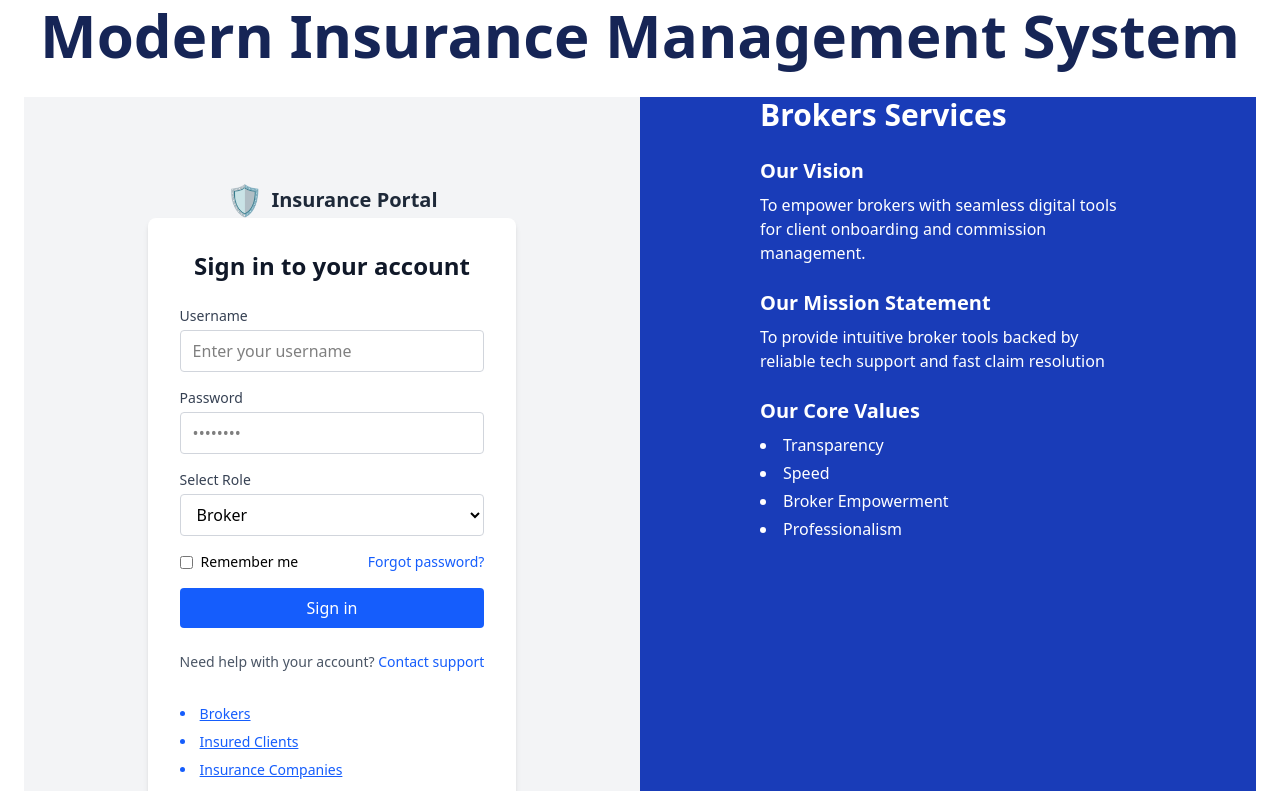
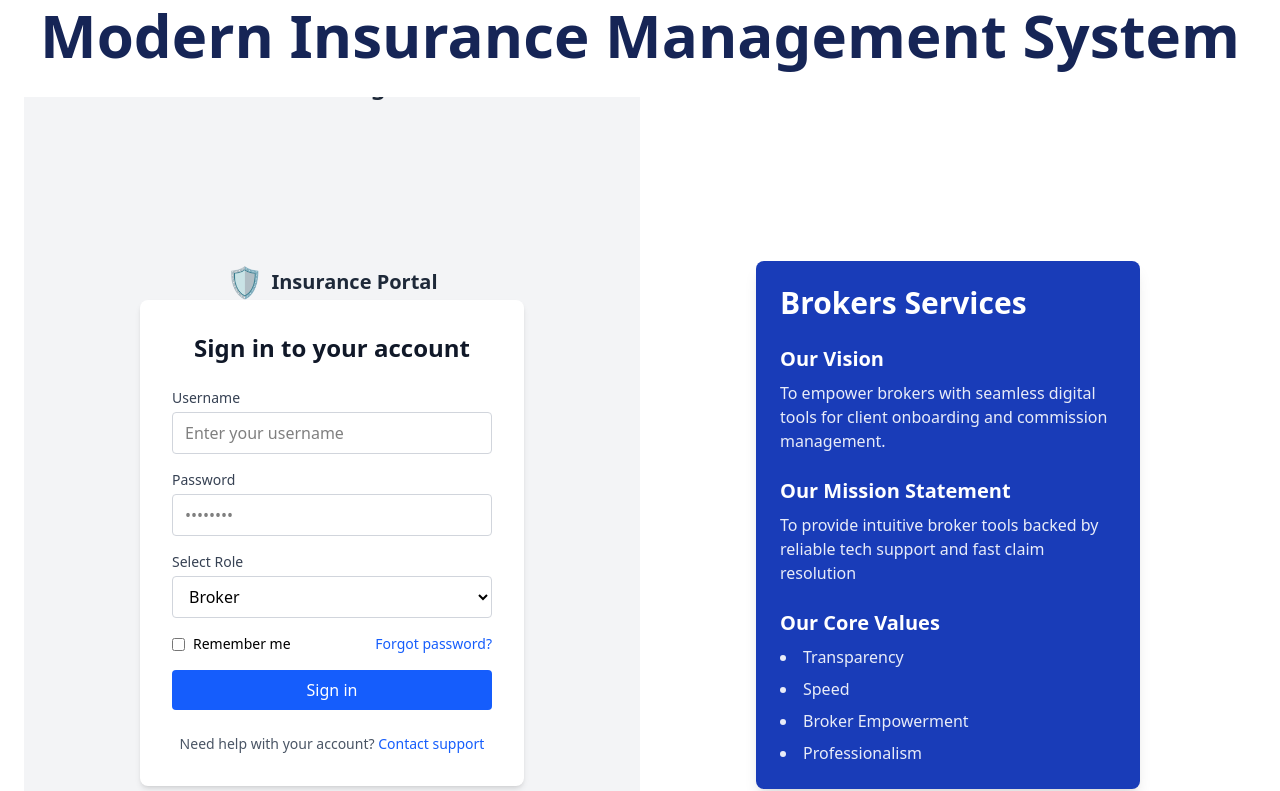
Before and after one commit to StarXchange/Brokers-App, a React (Vite) app: page /brokers in a window 1280 px wide. Shown: the part 470-1261 px from the top of the page. Built offline with nearby package versions, Linux system fonts and the light colour scheme.

Commit message:
pages structure

```diff
--- a/package.json
+++ b/package.json
@@ -14,7 +14,9 @@
     "axios": "^1.11.0",
     "flowbite": "^3.1.2",
     "framer-motion": "^12.23.12",
+    "lucide-react": "^0.536.0",
     "react": "^19.1.0",
+    "react-calendar": "^6.0.0",
     "react-dom": "^19.1.0",
     "react-icons": "^5.5.0",
     "react-router-dom": "^7.7.1",
--- a/src/App.jsx
+++ b/src/App.jsx
@@ -1,10 +1,18 @@
 import { BrowserRouter as Router, Routes, Route } from "react-router-dom";
 import NavBar from "./components/NavBar";
 import Footer from "./components/Footer";
-import Login from "./components/Login";
-import Brokers from "./pages/Brokers";
-import InsuredClients from "./pages/InsuredClients";
-import Companies from "./pages/Companies";
+import GenericLoginPage from "./components/GenericLoginPage";
+import CompanyDashboard from "./pages/Company/CompanyDashboard";
+import AgentsBrokers from "./pages/Company/AgentsBrokers";
+import Certificates from "./pages/Company/Certificates";
+import ChangePassword from "./pages/Company/ChangePassword";
+import DownloadCertificates from "./pages/Company/DownloadCertificates";
+import AddBroker from "./pages/Company/AddBroker";
+import CertificateDetails from "./pages/Company/CertificateDetails";
+import EditBroker from "./pages/Company/EditBroker";
+import BrokersDashboard from "./pages/Broker/BrokersDashboard";
+import BrokerCertificate from "./pages/Broker/BrokersCertificate";
+import CreateNewCertificate from "./pages/Broker/CreateNewCertificate";
 
 export default function App() {
   return (
@@ -13,10 +21,32 @@ export default function App() {
         <NavBar />
         <main className="flex-grow">
           <Routes>
-            {/* <Route path="/" element={<Login />} /> */}
-            <Route path="/brokers" element={<Brokers />} />
-            <Route path="/insuredclients" element={<InsuredClients />} />
-            <Route path="/companies" element={<Companies />} />
+            <Route index element={<GenericLoginPage userType="broker" />} />
+            <Route path="/brokers" element={<GenericLoginPage userType="broker" />} />
+            <Route path="/insured-clients" element={<GenericLoginPage userType="insured-client" />} />
+            <Route path="/company" element={<GenericLoginPage userType="company" />} />
+
+            {/* Company Dashboard with nested routes */}
+            <Route path="/company-dashboard" element={<CompanyDashboard />}>
+              <Route index element={<Certificates />} /> {/* Default view */}
+              <Route path="certificates" element={<Certificates />} />
+              <Route path="agents-brokers" element={<AgentsBrokers />} />
+              <Route path="download-certificates" element={<DownloadCertificates />} />
+              <Route path="change-password" element={<ChangePassword />} />
+              <Route path="add-broker" element={<AddBroker />} />
+              <Route path="certificates/:certNo" element={<CertificateDetails />} />
+              <Route path="agents-brokers/edit/:brokerId" element={<EditBroker />} />
+            </Route>
+             {/* Brokers Dashboard with nested routes */}
+          <Route path="/brokers-dashboard/certificates" element={<BrokersDashboard />}>
+          <Route index element={<BrokerCertificate />} />
+          <Route path="certificate" element={<BrokerCertificate />} />
+          <Route path="create-certificate/new" element={<CreateNewCertificate />} />
+          <Route
+  path="/brokers-dashboard/certificates/:brokerId/:year/:month/:certId"
+  element={<CreateNewCertificate viewMode={true} />}
+/>
+          </Route>
           </Routes>
         </main>
         <Footer />
--- a/src/components/Login.jsx
+++ b/src/components/Login.jsx
@@ -8,7 +8,7 @@ export default function Login() {
   const [formData, setFormData] = useState({
     username: "",
     password: "",
-    role: "broker", // default role
+    role: "broker",
   });
   const [loading, setLoading] = useState(false);
   const [error, setError] = useState("");
@@ -30,20 +30,24 @@ export default function Login() {
 
     try {
       const endpoint = roleLoginEndpoints[formData.role];
+      console.log("endpoint", endpoint)
       const response = await axios.post(endpoint, {
         username: formData.username,
         password: formData.password,
       });
+    //   console.log("")
+
+      console.log("response", response)
 
       localStorage.setItem("token", response.data.token || "");
       localStorage.setItem("role", formData.role);
 
       // Navigate based on role
-      if (formData.role === "broker") navigate("/brokers");
-      else if (formData.role === "client") navigate("/insuredclients");
-      else if (formData.role === "insurance") navigate("/companies");
+      if (formData.role === "broker") navigate("/brokers-dashboard");
+      else if (formData.role === "client") navigate("/clients-dashboard");
+      else if (formData.role === "company") navigate("/company-dashboard");
     } catch (err) {
-      setError("Login failed. Please check your credentials.");
+      setError("Login failed. Please check your credentials.", err);
     } finally {
       setLoading(false);
     }
@@ -129,13 +133,13 @@ export default function Login() {
           Need help with your account? <a href="#" className="text-blue-600 hover:underline">Contact support</a>
         </p>
 
-        <div className="mt-8 text-sm">
+        {/* <div className="mt-8 text-sm">
           <ul className="list-disc list-inside space-y-2 text-blue-600">
             <li><Link to="/brokers" className="underline hover:text-blue-800">Brokers</Link></li>
             <li><Link to="/insuredclients" className="underline hover:text-blue-800">Insured Clients</Link></li>
             <li><Link to="/companies" className="underline hover:text-blue-800">Insurance Companies</Link></li>
           </ul>
-        </div>
+        </div> */}
       </div>
     </div>
   );
--- a/src/components/LoginWithServices.jsx
+++ b/src/components/LoginWithServices.jsx
@@ -3,7 +3,28 @@ import Login from './Login';
 import Services from './Services';
 import { motion } from 'framer-motion';
 
-const LoginPageWithServices = () => {
+const LoginPageWithServices = ({ userType }) => {
+  // Dynamic content based on user type
+  const userTypeConfig = {
+    'broker': {
+      loginTitle: 'Broker Login',
+      serviceTitle: 'Broker Services',
+    //   bgColor: 'bg-blue-800' // Blue for brokers
+    },
+    'insured-client': {
+      loginTitle: 'Client Login',
+      serviceTitle: 'Client Services',
+    //   bgColor: 'bg-green-800' // Green for clients
+    },
+    'company': {
+      loginTitle: 'Company Login',
+      serviceTitle: 'Company Portal',
+    //   bgColor: 'bg-purple-800' // Purple for companies
+    }
+  };
+
+  const config = userTypeConfig[userType] || userTypeConfig['broker'];
+
   return (
     <div className="flex flex-col md:flex-row h-screen overflow-hidden">
       {/* Left Side: Login */}
@@ -13,17 +34,27 @@ const LoginPageWithServices = () => {
         animate={{ x: 0, opacity: 1 }}
         transition={{ duration: 0.6, ease: "easeOut" }}
       >
-        <Login />
+        <div className="w-full max-w-md p-8">
+          <h2 className="text-2xl font-bold mb-6 text-center text-gray-800">
+            {config.loginTitle}
+          </h2>
+          <Login userType={userType} />
+        </div>
       </motion.div>
 
       {/* Right Side: Services */}
       <motion.div
-        className="w-full md:w-1/2 bg-blue-800 text-white"
+        className={`w-full md:w-1/2 ${config.bgColor} text-white`}
         initial={{ x: 100, opacity: 0 }}
         animate={{ x: 0, opacity: 1 }}
         transition={{ duration: 0.6, ease: "easeOut", delay: 0.2 }}
       >
-        <Services />
+        <div className="h-full flex items-center justify-center">
+          <div className="max-w-md p-8">
+            <h2 className="text-2xl font-bold mb-6">{config.serviceTitle}</h2>
+            <Services userType={userType} />
+          </div>
+        </div>
       </motion.div>
     </div>
   );
--- a/src/components/Services.jsx
+++ b/src/components/Services.jsx
@@ -1,51 +1,52 @@
 import React from 'react';
-import {useLocation} from "react-router-dom"
 
-const Services = () => {
-    const location = useLocation();
+const Services = ({ userType }) => {
+  // Content configuration based on userType
+  const contentConfig = {
+    'broker': {
+      pageTitle: "Brokers Services",
+      vision: "To empower brokers with seamless digital tools for client onboarding and commission management.",
+      mission: "To provide intuitive broker tools backed by reliable tech support and fast claim resolution",
+      coreValues: ["Transparency", "Speed", "Broker Empowerment", "Professionalism"],
+     bgColor: "bg-blue-800",
+    },
+    'insured-client': {
+      pageTitle: "Insured Client Services",
+      vision: "To provide a secure, personalized insurance experience for every client.",
+      mission: "To deliver flexible and responsive insurance services using cutting-edge digital platforms.",
+      coreValues: ["Customer Focus", "Trust", "Simplicity", "Responsiveness"],
+      bgColor: "bg-blue-800",
+    },
+    'company': {
+      pageTitle: "Company Services",
+      vision: "To enhance corporate insurance management through analytics, security, and seamless coordination.",
+      mission: "To partner with insurance companies to improve service delivery, data handling, and reporting.",
+      coreValues: ["Innovation", "Security", "Collaboration", "Excellence"],
+      bgColor: "bg-blue-800",
+    }
+  };
 
-    //default data
-    let pageTitle = "";
-    let vision ="";
-    let mission = "";
-    let coreValues = [];
+  const config = contentConfig[userType] || contentConfig['broker'];
 
-    //set content based on current path
-    if (location.pathname === "/brokers") {
-        pageTitle = "Brokers Services";
-        vision = "To empower brokers with seamless digital tools for client onboarding and commission management.";
-        mission = "To provide intuitive broker tools backed by reliable tech support and fast claim resolution";
-        coreValues = ["Transparency", "Speed", "Broker Empowerment","Professionalism"]
-    } else if (location.pathname === "/insuredclients") {
-        pageTitle = "Insured Client Services";
-        vision = "To provide a secure, personalized insurance experience for every client.";
-        mission = "To deliver flexible and responsive insurance services using cutting-edge digital platforms.";
-        coreValues = ["Customer Focus", "Trust", "Simplicity", "Responsiveness"];
-      } else if (location.pathname === "/companies") {
-        pageTitle = "Company Services";
-        vision = "To enhance corporate insurance management through analytics, security, and seamless coordination.";
-        mission = "To partner with insurance companies to improve service delivery, data handling, and reporting.";
-        coreValues = ["Innovation", "Security", "Collaboration", "Excellence"];
-      }
   return (
-    <div className=" text-white bg-blue-800 flex flex-col justify-center px-30">
-      <h2 className="text-3xl font-bold mb-6">{pageTitle}</h2>
+    <div className={`${config.bgColor} rounded-lg p-6 shadow-lg`}>
+      <h2 className="text-3xl font-bold mb-6">{config.pageTitle}</h2>
+
       <div className="mb-6">
-        <h3 className="text-xl font-semibold mb-2">Our Vision
-        </h3>
-        <p>{vision}</p>
+        <h3 className="text-xl font-semibold mb-2">Our Vision</h3>
+        <p className="text-white/90">{config.vision}</p>
       </div>
+
       <div className="mb-6">
-        <h3 className="text-xl font-semibold mb-2">
-        Our Mission Statement
-        </h3>
-        <p>{mission}</p>
+        <h3 className="text-xl font-semibold mb-2">Our Mission Statement</h3>
+        <p className="text-white/90">{config.mission}</p>
       </div>
+
       <div>
         <h3 className="text-xl font-semibold mb-2">Our Core Values</h3>
-        <ul className="list-disc list-inside space-y-1">
-          {coreValues.map((value, index) => (
-            <li key={index}>{value}</li>
+        <ul className="list-disc list-inside space-y-2">
+          {config.coreValues.map((value, index) => (
+            <li key={index} className="text-white/90">{value}</li>
           ))}
         </ul>
       </div>
--- a/src/pages/Brokers.jsx
+++ /dev/null
@@ -1,17 +0,0 @@
-
-import Hero from "../components/Hero"
-import LoginPageWithServices from "../components/LoginWithServices";
-
-
-export default function Brokers() {
-    return (
-      <div className="p-6">
-        <div>
-        <Hero />
-        </div>
-        <div>
-        <LoginPageWithServices />
-        </div>
-      </div>
-    );
-  }
```
Also changed, not shown: src/components/NavBar.jsx (+7 -3 lines), src/pages/Companies.jsx (deleted, +0 -17 lines), src/pages/Dashboard.jsx (deleted, +0 -9 lines), src/pages/InsuredClients.jsx (deleted, +0 -17 lines), 1 other file (tests, documents, lock files or other folders).
